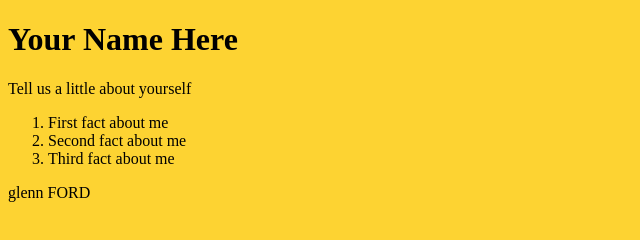
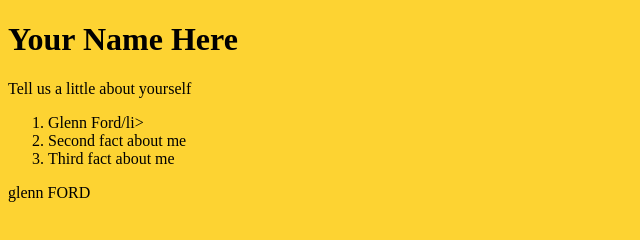
Before and after one commit to GlennF101/GlennF101.github.io, a plain HTML site: page index.html in a window 1280 px wide. Shown: the full height of the page, 0-640 px from the left. Drawn offline with Linux system fonts and the light colour scheme.

Commit message:
Update index.html

```diff
--- a/index.html
+++ b/index.html
@@ -7,7 +7,7 @@
 <h1>Your Name Here</h1>
   <p>Tell us a little about yourself</p>
   <ol>
-    <li>First fact about me</li>
+    <li>Glenn Ford/li>
     <li>Second fact about me</li>
     <li>Third fact about me</li>
   </ol>
```
